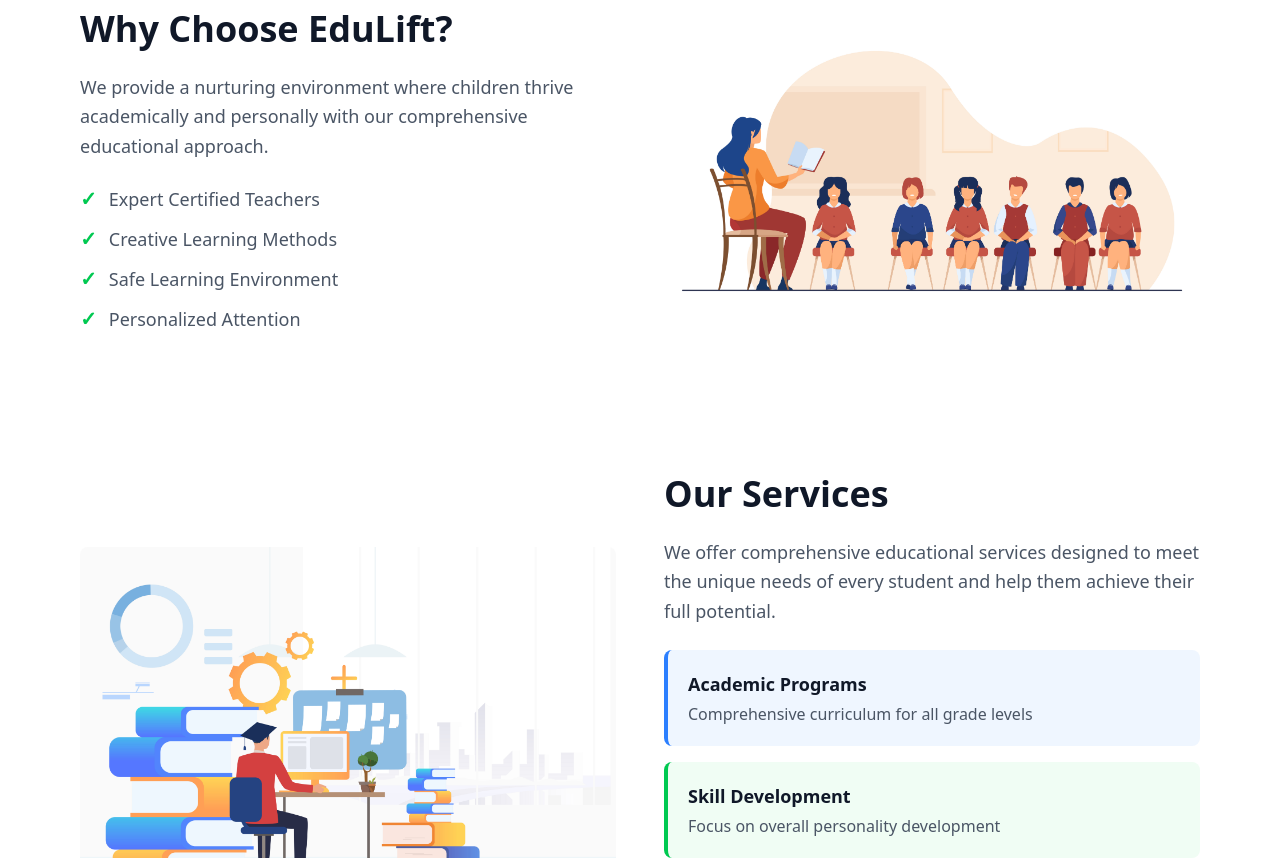
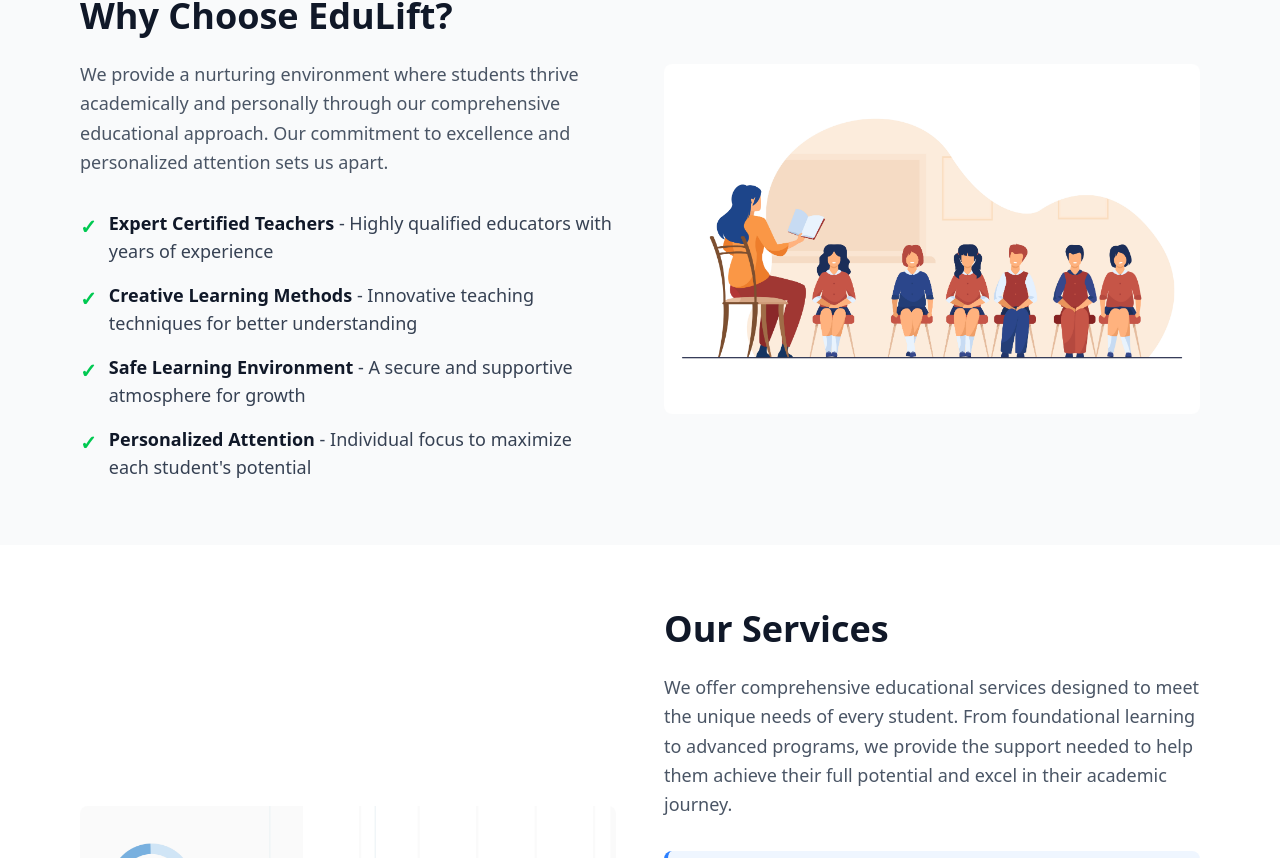
Before and after one commit to mhdswalih/edulift, a React (Vite) app: page /about in a window 1280 px wide. Shown: the part 982-1840 px from the top of the page. Built offline with nearby package versions, Linux system fonts and the light colour scheme.

Commit message:
sylechangedimagereplaced

```diff
--- a/src/components/Pages/About.tsx
+++ b/src/components/Pages/About.tsx
@@ -1,29 +1,30 @@
 import Navbar from "../Navbar/Navbar"
 import { motion } from 'framer-motion'
 import Footer from "../Footer/Footer"
-import mainIMg from '../../assets/Img/kids-being-part-sunday-school.jpg'
+import mainIMg from '../../assets/Img/entrepreneurs-meeting-office.jpg'
 import ourMission from '../../assets/Img/na_feb_25.jpg'
 import whyUs from '../../assets/Img/13237.jpg'
 import ourServices from '../../assets/Img/21421.jpg'
 import { ImWhatsapp } from "react-icons/im"
 import { useState } from "react"
 import Whatsapp from "../WhatsaapModal/Whatsaap"
+
 function About() {
     const [isModalOpen, setIsModalOpen] = useState(false)
     return (
         <div>
             {/* Navbar - Fixed Position */}
-            <div className="fixed top-0 left-0 z-50 w-full  ">
+            <div className="fixed top-0 left-0 z-50 w-full">
                 <div className="max-w-5xl mx-auto">
                     <Navbar />
                 </div>
             </div>
 
             {/* Hero Section - starts right under navbar */}
-            <div className=""> {/* Adjust this value based on your navbar height */}
+            <div className="">
                 {/* Hero Section */}
-                <div className="relative -mt-16"> {/* Negative margin to pull image up */}
-                    <div className="relative w-full h-[400px] md:h-[500px] overflow-hidden pt-16"> {/* Added pt-16 here */}
+                <div className="relative -mt-16">
+                    <div className="relative w-full h-[400px] md:h-[500px] overflow-hidden pt-16">
                         <img
                             src={mainIMg}
                             alt="EduLift Hero"
@@ -50,16 +51,15 @@
                                 <img
                                     src={ourMission}
                                     alt="Students learning"
-                                    className="rounded-lg  w-full h-[350px] object-cover"
+                                    className="rounded-lg w-full h-[350px] object-cover"
                                 />
                             </div>
                             <div className="flex-1 w-full">
                                 <h2 className="text-3xl md:text-4xl font-bold text-gray-900 mb-6">Our Mission</h2>
                                 <p className="text-gray-600 leading-relaxed text-base md:text-lg">
-                                  Our mission is to deliver high-quality educational support to learners at every stage of their academic career—from coaching and tuition to degrees, post-graduation, NIOS, PhD, and MBA programs etc .
-                                   By offering affordable and flexible learning options, we ensure that students of all backgrounds have the opportunity to achieve their educational goals. At EDULIFT, we are dedicated to fostering intellectual growth,
+                                    Our mission is to deliver high-quality educational support to learners at every stage of their academic career—from coaching and tuition to degrees, post-graduation, NIOS, PhD, and MBA programs etc.
+                                    By offering affordable and flexible learning options, we ensure that students of all backgrounds have the opportunity to achieve their educational goals. At EDULIFT, we are dedicated to fostering intellectual growth,
                                     critical thinking, and personal development, enabling our students to thrive in a rapidly evolving world.
-
                                 </p>
                             </div>
                         </div>
@@ -67,38 +67,37 @@
                 </div>
 
                 {/* Why Choose Us Section */}
-                <div className="py-16 bg-white">
+                <div className="py-16 bg-gray-50">
                     <div className="max-w-6xl mx-auto px-4">
                         <div className="flex flex-col md:flex-row-reverse items-center gap-8 md:gap-12">
                             <div className="flex-1 w-full">
                                 <img
                                     src={whyUs}
                                     alt="Expert teachers"
-                                    className="rounded-lg  w-full h-[350px] object-cover"
+                                    className="rounded-lg w-full h-[350px] object-cover"
                                 />
                             </div>
                             <div className="flex-1 w-full">
                                 <h2 className="text-3xl md:text-4xl font-bold text-gray-900 mb-6">Why Choose EduLift?</h2>
-                                <p className="text-gray-600 leading-relaxed mb-6 text-base md:text-lg">
-                                    We provide a nurturing environment where children thrive academically and personally
-                                    with our comprehensive educational approach.
+                                <p className="text-gray-600 leading-relaxed mb-8 text-base md:text-lg">
+                                    We provide a nurturing environment where students thrive academically and personally through our comprehensive educational approach. Our commitment to excellence and personalized attention sets us apart.
                                 </p>
-                                <ul className="space-y-3">
-                                    <li className="flex items-center text-gray-600 text-base md:text-lg">
-                                        <span className="text-green-500 mr-3 text-xl font-bold">✓</span>
-                                        Expert Certified Teachers
+                                <ul className="space-y-4">
+                                    <li className="flex items-start text-gray-700 text-base md:text-lg">
+                                        <span className="text-green-500 mr-3 text-xl font-bold mt-1">✓</span>
+                                        <span><strong className="text-gray-900">Expert Certified Teachers</strong> - Highly qualified educators with years of experience</span>
                                     </li>
-                                    <li className="flex items-center text-gray-600 text-base md:text-lg">
-                                        <span className="text-green-500 mr-3 text-xl font-bold">✓</span>
-                                        Creative Learning Methods
+                                    <li className="flex items-start text-gray-700 text-base md:text-lg">
+                                        <span className="text-green-500 mr-3 text-xl font-bold mt-1">✓</span>
+                                        <span><strong className="text-gray-900">Creative Learning Methods</strong> - Innovative teaching techniques for better understanding</span>
                                     </li>
-                                    <li className="flex items-center text-gray-600 text-base md:text-lg">
-                                        <span className="text-green-500 mr-3 text-xl font-bold">✓</span>
-                                        Safe Learning Environment
+                                    <li className="flex items-start text-gray-700 text-base md:text-lg">
+                                        <span className="text-green-500 mr-3 text-xl font-bold mt-1">✓</span>
+                                        <span><strong className="text-gray-900">Safe Learning Environment</strong> - A secure and supportive atmosphere for growth</span>
                                     </li>
-                                    <li className="flex items-center text-gray-600 text-base md:text-lg">
-                                        <span className="text-green-500 mr-3 text-xl font-bold">✓</span>
-                                        Personalized Attention
+                                    <li className="flex items-start text-gray-700 text-base md:text-lg">
+                                        <span className="text-green-500 mr-3 text-xl font-bold mt-1">✓</span>
+                                        <span><strong className="text-gray-900">Personalized Attention</strong> - Individual focus to maximize each student's potential</span>
                                     </li>
                                 </ul>
                             </div>
@@ -114,33 +113,33 @@
                                 <img
                                     src={ourServices}
                                     alt="Our services"
-                                    className="rounded-lg  w-full h-[350px] object-cover"
+                                    className="rounded-lg w-full h-[350px] object-cover"
                                 />
                             </div>
                             <div className="flex-1 w-full">
                                 <h2 className="text-3xl md:text-4xl font-bold text-gray-900 mb-6">Our Services</h2>
-                                <p className="text-gray-600 leading-relaxed mb-6 text-base md:text-lg">
-                                    We offer comprehensive educational services designed to meet the unique needs
-                                    of every student and help them achieve their full potential.
+                                <p className="text-gray-600 leading-relaxed mb-8 text-base md:text-lg">
+                                    We offer comprehensive educational services designed to meet the unique needs of every student. From foundational learning to advanced programs, we provide the support needed to help them achieve their full potential and excel in their academic journey.
                                 </p>
-                                <div className="space-y-4">
-                                    <div className="p-5 bg-blue-50 rounded-lg border-l-4 border-blue-500">
-                                        <h3 className="font-semibold text-gray-900 text-lg mb-1">Academic Programs</h3>
-                                        <p className="text-gray-600 text-sm md:text-base">Comprehensive curriculum for all grade levels</p>
+                                <div className="space-y-5">
+                                    <div className="p-5 bg-blue-50 rounded-lg border-l-4 border-blue-500 hover:shadow-md transition-shadow duration-300">
+                                        <h3 className="font-bold text-gray-900 text-lg md:text-xl mb-2">Academic Programs</h3>
+                                        <p className="text-gray-600 leading-relaxed text-sm md:text-base">Comprehensive curriculum covering all grade levels with a focus on conceptual clarity and practical application. Our structured approach ensures steady progress and deep understanding.</p>
                                     </div>
-                                    <div className="p-5 bg-green-50 rounded-lg border-l-4 border-green-500">
-                                        <h3 className="font-semibold text-gray-900 text-lg mb-1">Skill Development</h3>
-                                        <p className="text-gray-600 text-sm md:text-base">Focus on overall personality development</p>
+                                    <div className="p-5 bg-green-50 rounded-lg border-l-4 border-green-500 hover:shadow-md transition-shadow duration-300">
+                                        <h3 className="font-bold text-gray-900 text-lg md:text-xl mb-2">Skill Development</h3>
+                                        <p className="text-gray-600 leading-relaxed text-sm md:text-base">Holistic development programs focusing on communication, critical thinking, and leadership skills. We nurture well-rounded individuals prepared for future challenges.</p>
                                     </div>
-                                    <div className="p-5 bg-purple-50 rounded-lg border-l-4 border-purple-500">
-                                        <h3 className="font-semibold text-gray-900 text-lg mb-1">Career Guidance</h3>
-                                        <p className="text-gray-600 text-sm md:text-base">Professional counseling and career planning</p>
+                                    <div className="p-5 bg-purple-50 rounded-lg border-l-4 border-purple-500 hover:shadow-md transition-shadow duration-300">
+                                        <h3 className="font-bold text-gray-900 text-lg md:text-xl mb-2">Career Guidance</h3>
+                                        <p className="text-gray-600 leading-relaxed text-sm md:text-base">Professional counseling and strategic career planning to help students make informed decisions. Our expert guidance opens doors to exciting opportunities.</p>
                                     </div>
                                 </div>
                             </div>
                         </div>
                     </div>
                 </div>
+
                 <motion.div
                     initial={{ scale: 0, opacity: 0 }}
                     animate={{ scale: 1, opacity: 1 }}
@@ -156,10 +155,12 @@
                         <ImWhatsapp className="text-3xl" />
                     </motion.button>
                 </motion.div>
+
                 <Whatsapp
                     isOpen={isModalOpen}
                     onClose={() => setIsModalOpen(false)}
                 />
+
                 {/* Footer */}
                 <div>
                     <Footer />
--- a/src/components/Pages/Home.tsx
+++ b/src/components/Pages/Home.tsx
@@ -1,7 +1,7 @@
 import { motion, type Variants } from 'framer-motion'
 import { useState } from 'react'
 import Navbar from "../Navbar/Navbar"
-import mainImg from '../../assets/Img/kids-being-part-sunday-school.jpg'
+import mainImg from '../../assets/Img/entrepreneurs-meeting-office.jpg'
 import Footer from "../Footer/Footer"
 import { ImWhatsapp } from 'react-icons/im'
 
```
Also changed, not shown: src/assets/Img/entrepreneurs-meeting-office.jpg (added).
